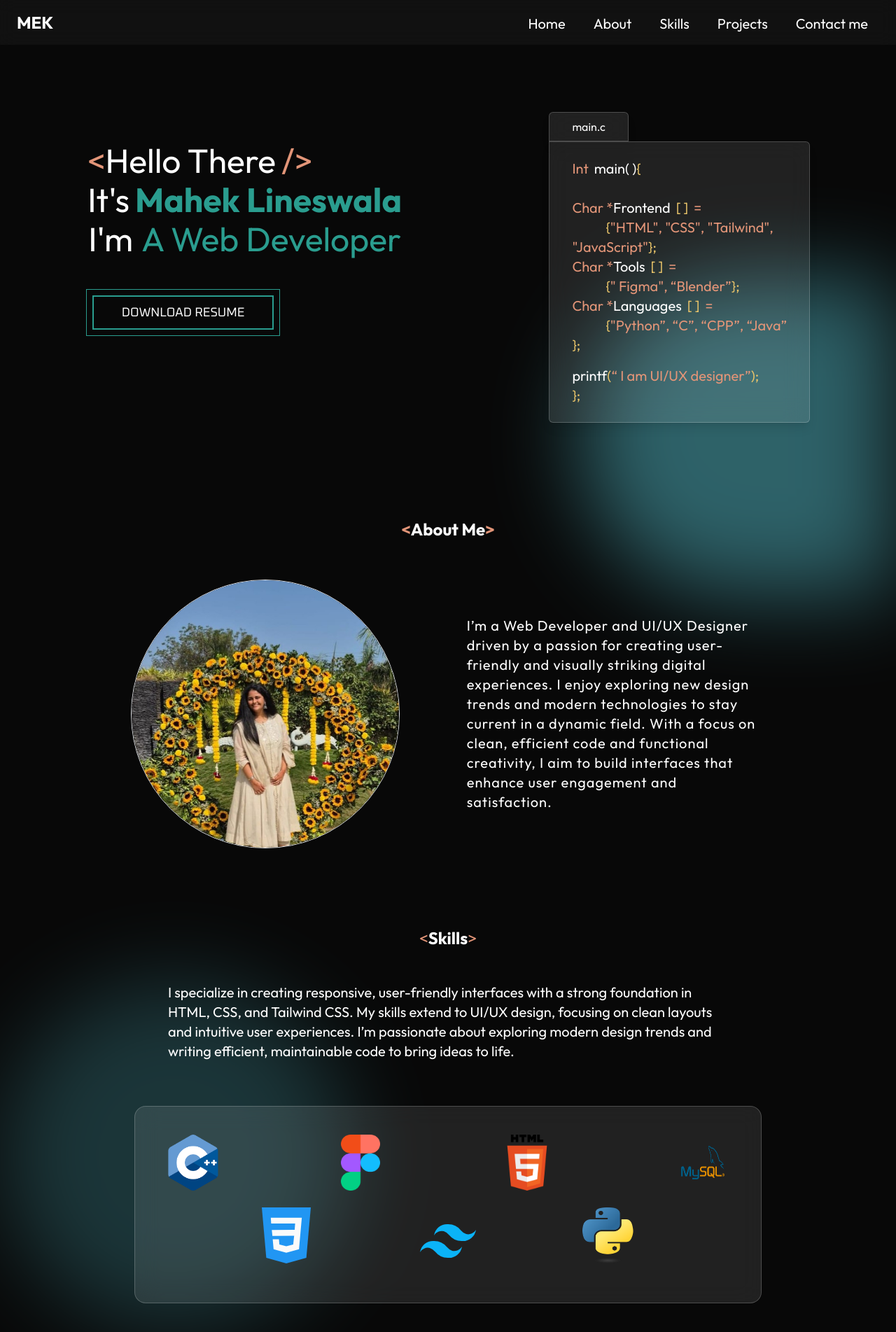
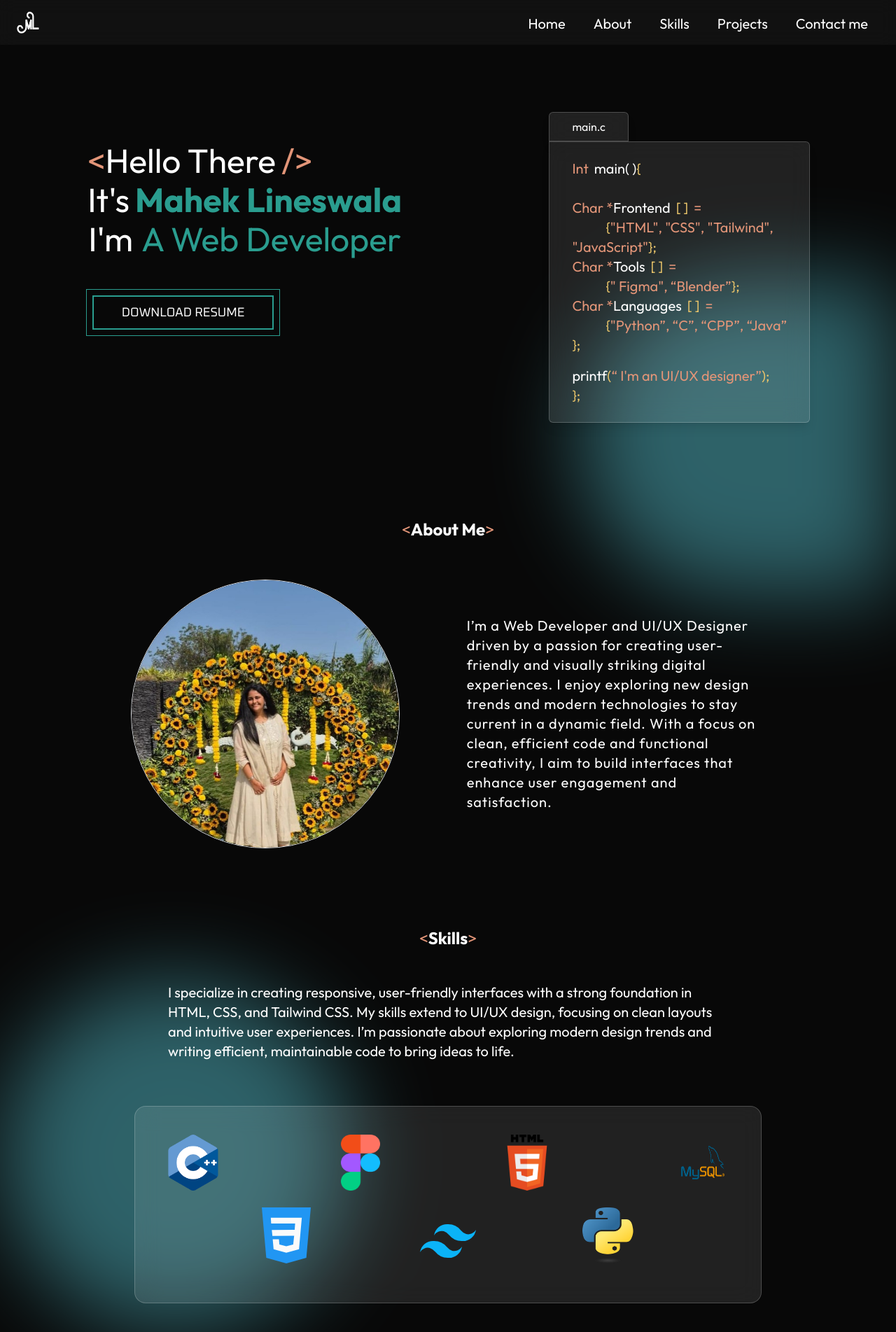
Before and after one commit to mahek-lineswala/portfolio, a website: page index.html in a window 1280 px wide. Shown: the top 1903 px of the page at 70% size. Drawn offline with nearby package versions, Linux system fonts and the light colour scheme; a web font is replaced by a local one.

Commit message:
minor changes

```diff
--- a/index.html
+++ b/index.html
@@ -26,7 +26,7 @@
   <body class="bg-[#080808] text-white font-outfit">
     <!--Nav-->
     <nav class="fixed top-0 w-full text-xl flex justify-between items-end px-6 py-4 bg-[#232323] backdrop-blur-md z-50 bg-opacity-35" data-aos="fade-down" data-aos-duration="1500" data-aos-delay="300">
-      <div class="text-2xl flex-row text-left font-bold">MEK</div>
+      <div class="text-2xl flex-row text-left font-bold"><img src="icons/icon1.png"  class="w-8 h-8" alt="logo"></div>
       <ul class="flex justify-center space-x-10 text-right mr-4">
         <li class=" hover:text-[#E29578] hover:underline "><a href="#top" >Home</a></li>
         <li class=" hover:text-[#E29578] hover:underline"><a href="#aboutme">About</a></li>
@@ -52,7 +52,7 @@
               <div class="text-[#2A9D8F] mt-2 pl-2"> A Web Developer </div>
             </div>
             <br />
-            <a href="icons/resume.pdf" download="">
+            <a href="icons/Mahek _Lineswala_resume.pdf" download="">
             <div
               class="flex justify-center border w-fit  border-[#2A9D8F] py-2 px-2 group mr-44"
             >
@@ -108,7 +108,7 @@
                            <div class="text-[#E9C46A]" >};</div>
                 <div class="flex mt-4">
                   printf <div class="text-[#E9C46A]">(</div>
-                  <div class="text-[#E29578]">“ I am UI/UX designer”</div>
+                  <div class="text-[#E29578] ">“ I'm an UI/UX designer”</div>
                   <div class="text-[#E9C46A]">);</div><br>
                 </div>
               <div  class="text-[#E9C46A]">};</div>
@@ -119,9 +119,9 @@
           <div class="absolute top-1/2 right-[2px] w-[450px] h-[450px] bg-cyan-300 rounded-l-full blur-3xl opacity-40 z-[-1]"></div>
           <!--ABOUTME-->
           <div id="aboutme" class="scroll-mt-[150px]">
-            <div class=" flex justify-center text-2xl mt-28 font-bold" data-aos="fade-down" >
+            <div class=" flex justify-center text-2xl mt-28" data-aos="fade-down" >
                <div class="text-[#E29578]">&lt;</div>
-                About Me
+                <div class="font-bold">About Me</div>
                <div class="text-[#E29578]">></div>
             </div>
             <br>
@@ -163,7 +163,7 @@
              </div>
            </div>
          </div>
-         <div class="absolute top-[1400px] w-[500px] h-[500px] bg-cyan-300 rounded-full blur-3xl opacity-20 z-[-1]"></div>
+         <div class="absolute top-[1400px] w-[500px] h-[500px] bg-cyan-300 rounded-full blur-3xl opacity-40 z-[-1]"></div>
          <br>
          <br>
          <br>
@@ -215,7 +215,7 @@
        <div class="absolute top-[2400px] right-[2px] w-[500px] h-[500px] bg-cyan-300 rounded-full blur-3xl opacity-40 z-[-1]"></div>
        <!--CONTACT ME-->
        <div id="contactme" class="scroll-m-[70px]">
-      <div class="text-[#E29578] text-2xl flex justify-center my-8" data-aos="fade-up">&lt; <div class="text-white">Contact Me</div> &gt;</div>
+      <div class="text-[#E29578] text-2xl flex justify-center my-8 mt-12" data-aos="fade-up">&lt; <div class="text-white">Contact Me</div> &gt;</div>
       <div class="mx-48 mb-8 text-lg" data-aos="fade-up">I’m passionate about creating user-friendly web experiences and visually stunning designs that make an impact.
         Whether it’s collaborating on exciting projects, sharing ideas, or tackling challenging problems, I bring creativity,
          dedication, and a drive for innovation to every opportunity. Let’s connect and build something amazing together!
```
Also changed, not shown: 2 other files.
